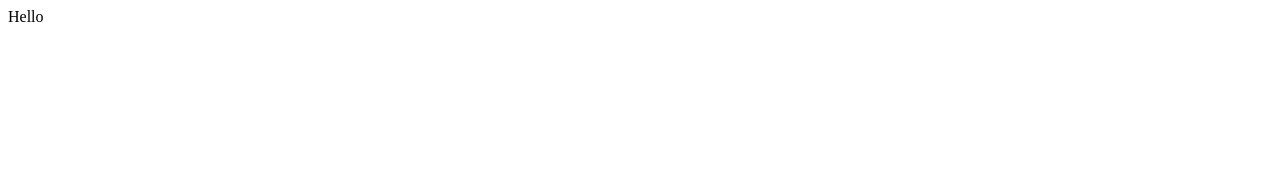
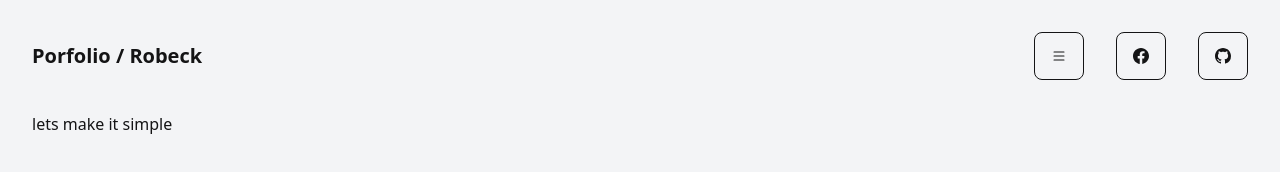
Before and after one commit to karlrobeck/porfolio, a website: page porfolio/index.html in a window 1280 px wide. Drawn offline with nearby package versions, Linux system fonts and the light colour scheme.

Commit message:
add navbar

```diff
--- /dev/null
+++ b/porfolio/app.pcss
@@ -0,0 +1,3 @@
+@tailwind base;
+@tailwind components;
+@tailwind utilities;
--- a/porfolio/index.html
+++ b/porfolio/index.html
@@ -3,9 +3,52 @@
 <head>
     <meta charset="UTF-8">
     <meta name="viewport" content="width=device-width, initial-scale=1.0">
-    <title>Document</title>
+    <title>Robeckk</title>
+    <link rel="stylesheet" href="./static/output.css">
+    <script src="//unpkg.com/alpinejs" defer></script>
 </head>
-<body>
-    Hello
+<body class="">
+    <main x-data="{sidebar:false}" class="h-screen w-screen flex">
+        <aside x-show="sidebar">
+            im sidebar
+        </aside>
+        <div class="w-full">
+            <header class="w-full">
+                <nav class="navbar bg-base-100 p-4">
+                    <span class="navbar-start text-xl font-bold px-4 py-6">Porfolio / Robeck</span>
+                    <ul class="flex navbar-end">
+                        <li class="p-4">
+                            <button x-on:click="sidebar = !sidebar" class="btn btn-outline">
+                                <svg xmlns="http://www.w3.org/2000/svg" width="16" height="16" fill="currentColor" class="bi bi-list" viewBox="0 0 16 16">
+                                    <path fill-rule="evenodd" d="M2.5 12a.5.5 0 0 1 .5-.5h10a.5.5 0 0 1 0 1H3a.5.5 0 0 1-.5-.5m0-4a.5.5 0 0 1 .5-.5h10a.5.5 0 0 1 0 1H3a.5.5 0 0 1-.5-.5m0-4a.5.5 0 0 1 .5-.5h10a.5.5 0 0 1 0 1H3a.5.5 0 0 1-.5-.5"/>
+                                </svg>
+                            </button>
+                        </li>
+                        <li class="p-4">
+                            <a target="_blank" aria-label="facebook account" class="btn btn-outline" href="https://www.facebook.com/karlrobeck.alferez">
+                                <svg xmlns="http://www.w3.org/2000/svg" width="16" height="16" fill="currentColor" class="bi bi-facebook" viewBox="0 0 16 16">
+                                    <path d="M16 8.049c0-4.446-3.582-8.05-8-8.05C3.58 0-.002 3.603-.002 8.05c0 4.017 2.926 7.347 6.75 7.951v-5.625h-2.03V8.05H6.75V6.275c0-2.017 1.195-3.131 3.022-3.131.876 0 1.791.157 1.791.157v1.98h-1.009c-.993 0-1.303.621-1.303 1.258v1.51h2.218l-.354 2.326H9.25V16c3.824-.604 6.75-3.934 6.75-7.951"/>
+                                </svg>
+                            </a>
+                        </li>
+                        <li class="p-4">
+                            <a target="_blank" aria-label="github account" class="btn btn-outline" href="https://github.com/karlrobeck">
+                            <svg xmlns="http://www.w3.org/2000/svg" width="16" height="16" fill="currentColor" class="bi bi-github" viewBox="0 0 16 16">
+                                <path d="M8 0C3.58 0 0 3.58 0 8c0 3.54 2.29 6.53 5.47 7.59.4.07.55-.17.55-.38 0-.19-.01-.82-.01-1.49-2.01.37-2.53-.49-2.69-.94-.09-.23-.48-.94-.82-1.13-.28-.15-.68-.52-.01-.53.63-.01 1.08.58 1.23.82.72 1.21 1.87.87 2.33.66.07-.52.28-.87.51-1.07-1.78-.2-3.64-.89-3.64-3.95 0-.87.31-1.59.82-2.15-.08-.2-.36-1.02.08-2.12 0 0 .67-.21 2.2.82.64-.18 1.32-.27 2-.27s1.36.09 2 .27c1.53-1.04 2.2-.82 2.2-.82.44 1.1.16 1.92.08 2.12.51.56.82 1.27.82 2.15 0 3.07-1.87 3.75-3.65 3.95.29.25.54.73.54 1.48 0 1.07-.01 1.93-.01 2.2 0 .21.15.46.55.38A8.01 8.01 0 0 0 16 8c0-4.42-3.58-8-8-8"/>
+                            </svg>
+                            </a>
+                        </li>
+                    </ul>
+                </nav>
+            </header>
+            <article class="px-8">
+                <!--Hero section-->
+                <section>
+                    <h1>lets make it simple</h1>
+                </section>
+            </article>
+            <footer></footer>
+        </div>
+    </main>
 </body>
 </html>
--- /dev/null
+++ b/tailwind.config.js
@@ -0,0 +1,33 @@
+/** @type {import('tailwindcss').Config} */
+export default {
+  content: ["./porfolio/**/*.{html,js}"],
+  theme: {
+    extend: {},
+  },
+  daisyui: {
+      themes: [
+        {
+          mytheme: {
+            "primary": "#eab308",
+
+            "secondary": "#2dd4bf",
+
+            "accent": "#a8a29e",
+
+            "neutral": "#fcd34d",
+
+            "base-100": "#f3f4f6",
+
+            "info": "#facc15",
+
+            "success": "#34d399",
+
+            "warning": "#ffad00",
+
+            "error": "#ef4444",
+          },
+        },
+      ],
+    },
+  plugins: [require("@tailwindcss/typography"),require("daisyui")],
+}
```
Also changed, not shown: package.json (+7 -3 lines), porfolio/static/output.css (added), 1 other file.
